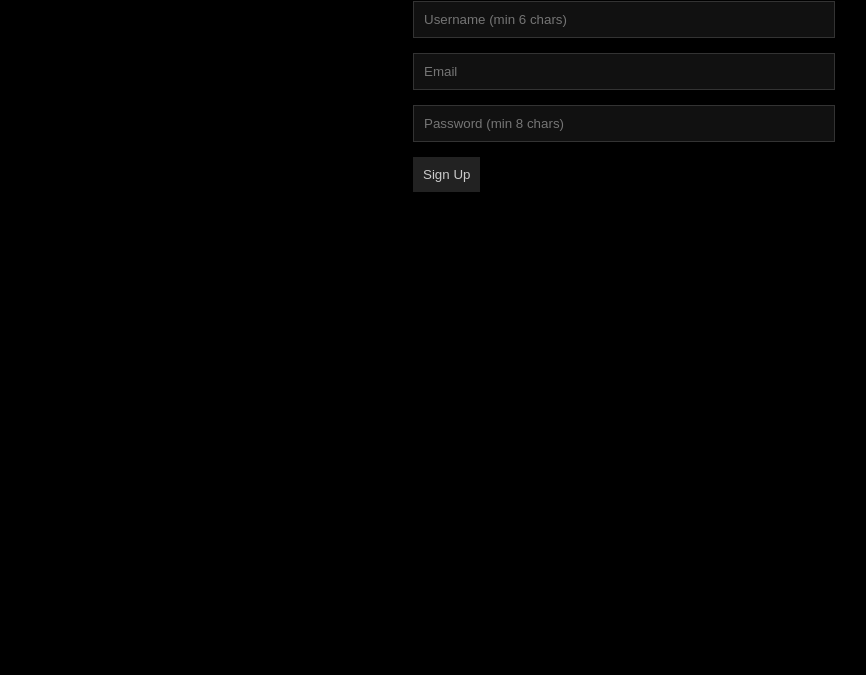
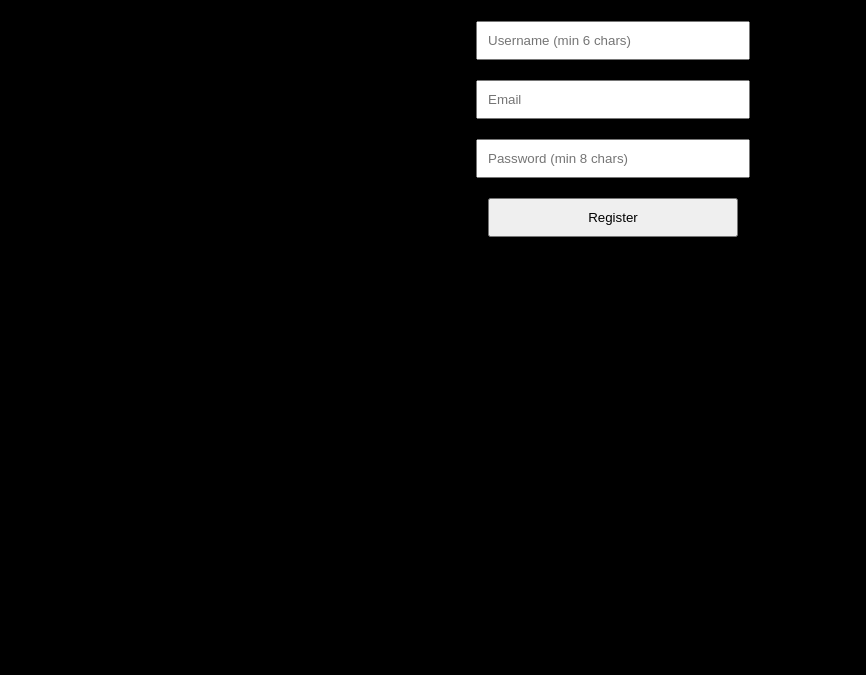
Before and after one commit to 9portals/void, a plain HTML site: page signup.html in a window 1280 px wide. Shown: the part 125-800 px from the top of the page, without its empty margins (27-893 px from the left). Drawn offline with Linux system fonts and the light colour scheme.

Commit message:
Update signup.html

```diff
--- a/signup.html
+++ b/signup.html
@@ -1,53 +1,35 @@
 <!DOCTYPE html>
 <html>
 <head>
-  <meta charset="UTF-8" />
   <title>Sign Up</title>
   <style>
     body {
-      background-color: #000;
-      color: #ccc;
-      font-family: Arial;
-      padding: 50px;
+      background: black;
+      color: white;
+      font-family: sans-serif;
+      text-align: center;
+      padding-top: 60px;
     }
-    form {
-      max-width: 400px;
-      margin: auto;
-    }
-    input {
-      display: block;
-      margin-bottom: 15px;
+    input, button {
+      margin: 10px;
       padding: 10px;
-      width: 100%;
-      background: #111;
-      border: 1px solid #333;
-      color: #ccc;
-    }
-    button {
-      padding: 10px;
-      background: #222;
-      border: none;
-      color: #ccc;
-      cursor: pointer;
-    }
-    .error {
-      color: red;
+      width: 250px;
     }
   </style>
 </head>
 <body>
   <h2>Sign Up</h2>
   <form id="signupForm">
-    <input type="text" id="username" placeholder="Username (min 6 chars)" required />
-    <input type="email" id="email" placeholder="Email" required />
-    <input type="password" id="password" placeholder="Password (min 8 chars)" required />
-    <button type="submit">Sign Up</button>
-    <div class="error" id="errorMsg"></div>
+    <input type="text" id="username" placeholder="Username (min 6 chars)" required><br>
+    <input type="email" id="email" placeholder="Email" required><br>
+    <input type="password" id="password" placeholder="Password (min 8 chars)" required><br>
+    <button type="submit">Register</button>
   </form>
+  <p id="message"></p>
 
   <script type="module">
     import { initializeApp } from "https://www.gstatic.com/firebasejs/11.6.1/firebase-app.js";
-    import { getAuth, createUserWithEmailAndPassword } from "https://www.gstatic.com/firebasejs/11.6.1/firebase-auth.js";
+    import { getAuth, createUserWithEmailAndPassword, sendEmailVerification, updateProfile } from "https://www.gstatic.com/firebasejs/11.6.1/firebase-auth.js";
     import { getFirestore, doc, setDoc } from "https://www.gstatic.com/firebasejs/11.6.1/firebase-firestore.js";
 
     const firebaseConfig = {
@@ -65,25 +47,29 @@
 
     document.getElementById("signupForm").addEventListener("submit", async (e) => {
       e.preventDefault();
+      const username = document.getElementById("username").value.trim();
       const email = document.getElementById("email").value.trim();
-      const password = document.getElementById("password").value.trim();
-      const username = document.getElementById("username").value.trim();
-      const errorMsg = document.getElementById("errorMsg");
+      const password = document.getElementById("password").value;
+
+      const msg = document.getElementById("message");
 
       if (username.length < 6 || password.length < 8) {
-        errorMsg.textContent = "Username or password too short.";
+        msg.innerText = "Invalid username or password length.";
         return;
       }
 
       try {
         const cred = await createUserWithEmailAndPassword(auth, email, password);
-        await setDoc(doc(db, "users", cred.user.uid), {
-          username,
-          email
-        });
-        window.location.href = "index.html";
-      } catch (error) {
-        errorMsg.textContent = error.message;
+        await updateProfile(cred.user, { displayName: username });
+        await setDoc(doc(db, "users", cred.user.uid), { username, email });
+
+        await sendEmailVerification(cred.user);
+        msg.innerText = "Registered! Please verify your email.";
+        setTimeout(() => window.location.href = "index.html", 3000);
+      } catch (err) {
+        msg.innerText = err.code.includes("email-already-in-use")
+          ? "Email already in use."
+          : "Signup error.";
       }
     });
   </script>
```
